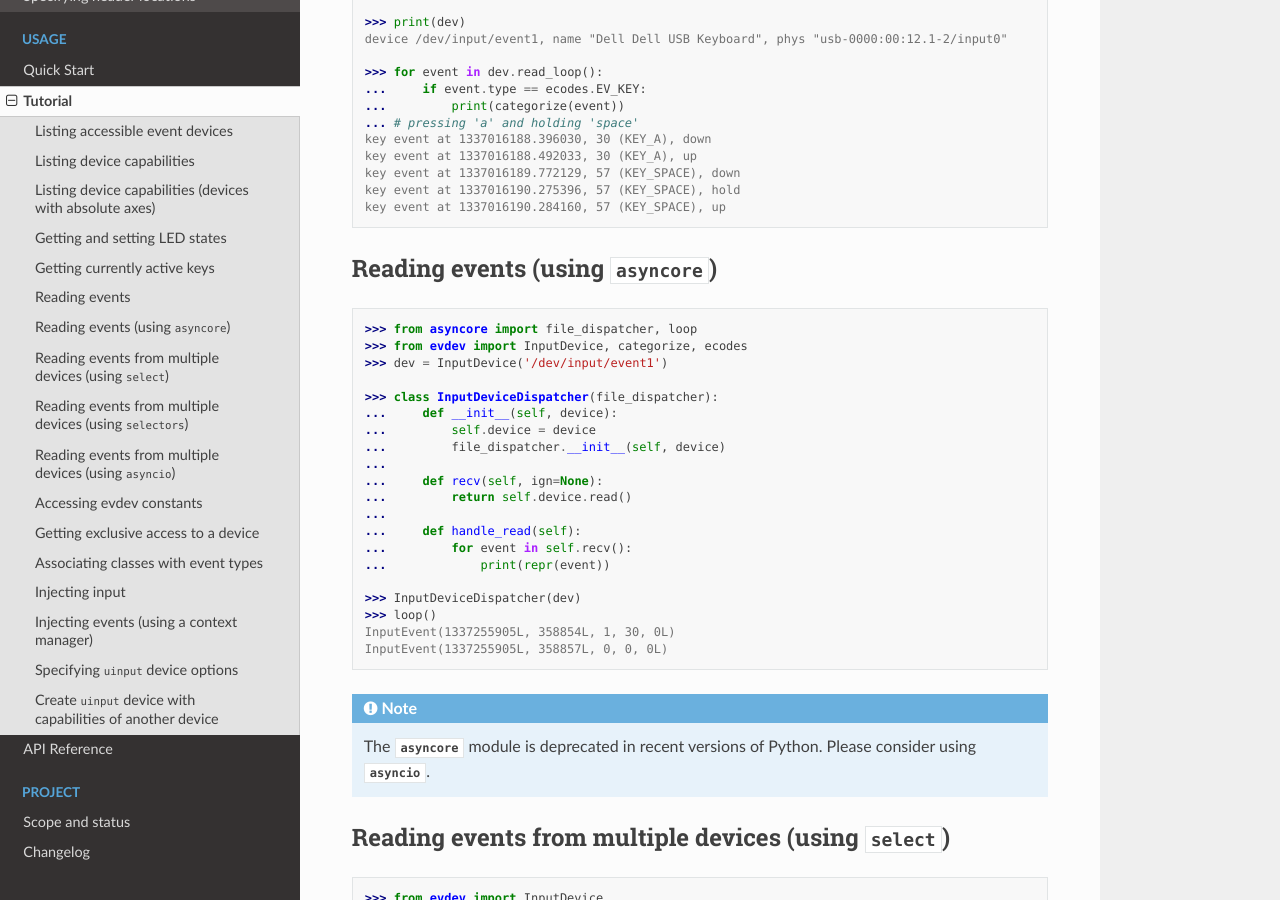
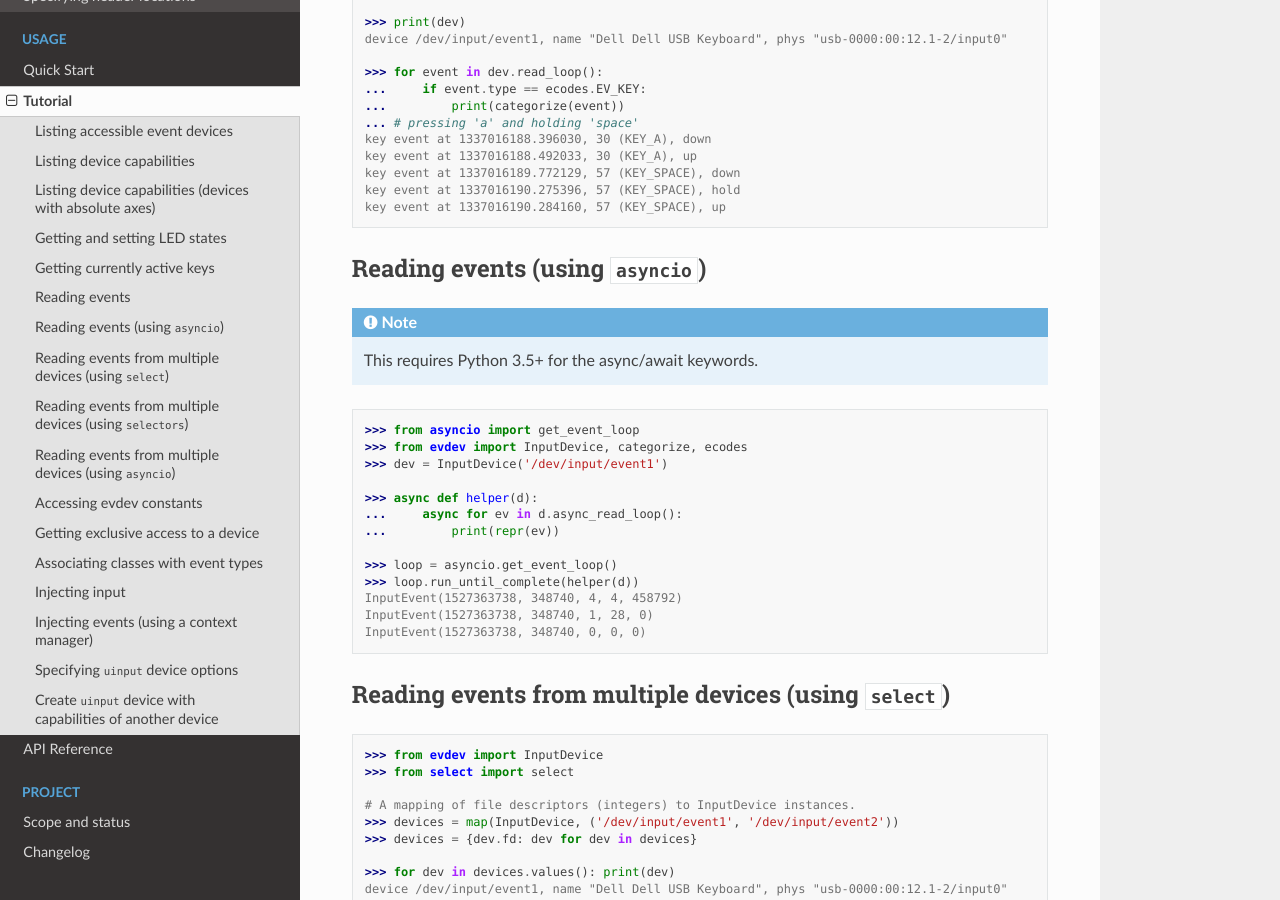
Before and after one commit to gvalkov/python-evdev, a Sphinx documentation site: the page built from docs/tutorial.rst, in a window 1280 px wide and 900 px high, scrolled down 1700 px. Built offline with Sphinx 7.4.7 and the Read the Docs theme 2.0.0, drawn with Linux system fonts in a browser that asks for light colours.

Commit message:
DOC: update tutorial to use asyncio instead of asyncore
Closes #85

```diff
--- a/docs/tutorial.rst
+++ b/docs/tutorial.rst
@@ -113,36 +113,29 @@ Reading events from a single device in an endless loop.
     key event at 1337016190.284160, 57 (KEY_SPACE), up
 
 
-Reading events (using :mod:`asyncore`)
+Reading events (using :mod:`asyncio`)
 ======================================
+
+.. note::
+
+   This requires Python 3.5+ for the async/await keywords.
+
 
 ::
 
-    >>> from asyncore import file_dispatcher, loop
+    >>> from asyncio import get_event_loop
     >>> from evdev import InputDevice, categorize, ecodes
     >>> dev = InputDevice('/dev/input/event1')
 
-    >>> class InputDeviceDispatcher(file_dispatcher):
-    ...     def __init__(self, device):
-    ...         self.device = device
-    ...         file_dispatcher.__init__(self, device)
-    ...
-    ...     def recv(self, ign=None):
-    ...         return self.device.read()
-    ...
-    ...     def handle_read(self):
-    ...         for event in self.recv():
-    ...             print(repr(event))
+    >>> async def helper(d):
+    ...     async for ev in d.async_read_loop():
+    ...         print(repr(ev))
 
-    >>> InputDeviceDispatcher(dev)
-    >>> loop()
-    InputEvent(1337255905L, 358854L, 1, 30, 0L)
-    InputEvent(1337255905L, 358857L, 0, 0, 0L)
-
-.. note::
-
-   The :mod:`asyncore` module is deprecated in recent versions of Python.
-   Please consider using :mod:`asyncio`.
+    >>> loop = asyncio.get_event_loop()
+    >>> loop.run_until_complete(helper(d))
+    InputEvent(1527363738, 348740, 4, 4, 458792)
+    InputEvent(1527363738, 348740, 1, 28, 0)
+    InputEvent(1527363738, 348740, 0, 0, 0)
 
 
 Reading events from multiple devices (using :mod:`select`)
```
